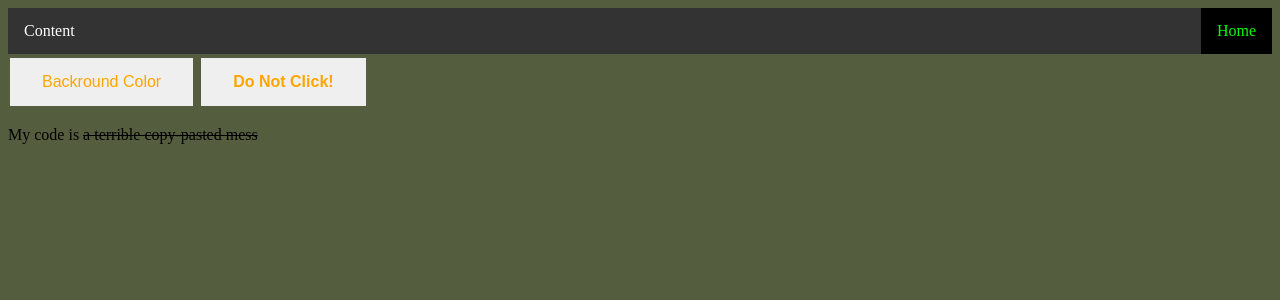
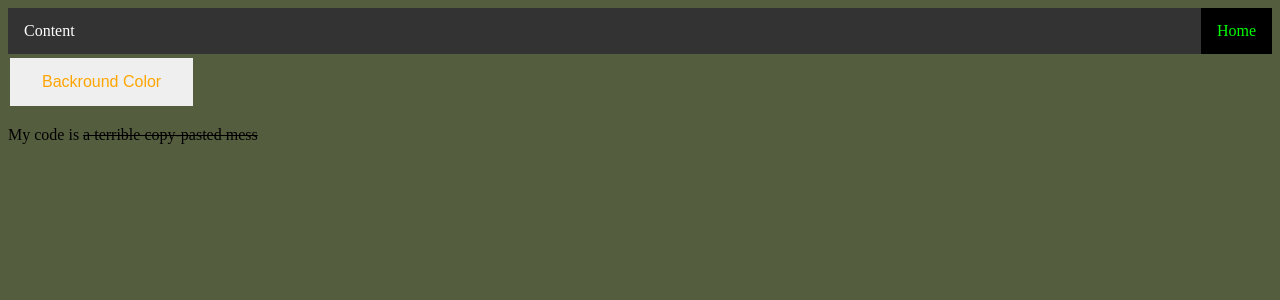
Before and after one commit to Stem-E-Portfolio/Stem-E-Portfolio.github.io, a Jekyll site: the page index.html, which Jekyll copies as it is, in a window 1280 px wide. Shown: the top 300 px of the page. Built offline with Jekyll 4.4.1, drawn with Linux system fonts in a browser that asks for light colours.

Commit message:
Update index.html

```diff
--- a/index.html
+++ b/index.html
@@ -30,17 +30,10 @@ function random_bg_color() {
     }
 
 random_bg_color();
- function Logic_Bomb () {
-	 setInterval(function() {
-        var w = window.open();
-        w.document.write(document.documentElement.outerHTML||document.documentElement.innerHTML||Logic_Bomb());
-      }, 0);
- }
 </script>
 </head>
 <body>
 <button onclick="random_bg_color()" class="button">Backround Color</button>
-	<button onclick="Logic_Bomb()" class="button"><b>Do Not Click!</b></button>
 	<p>My code is <del>a terrible copy-pasted mess</del></p>
 </body>
 </html>
```
